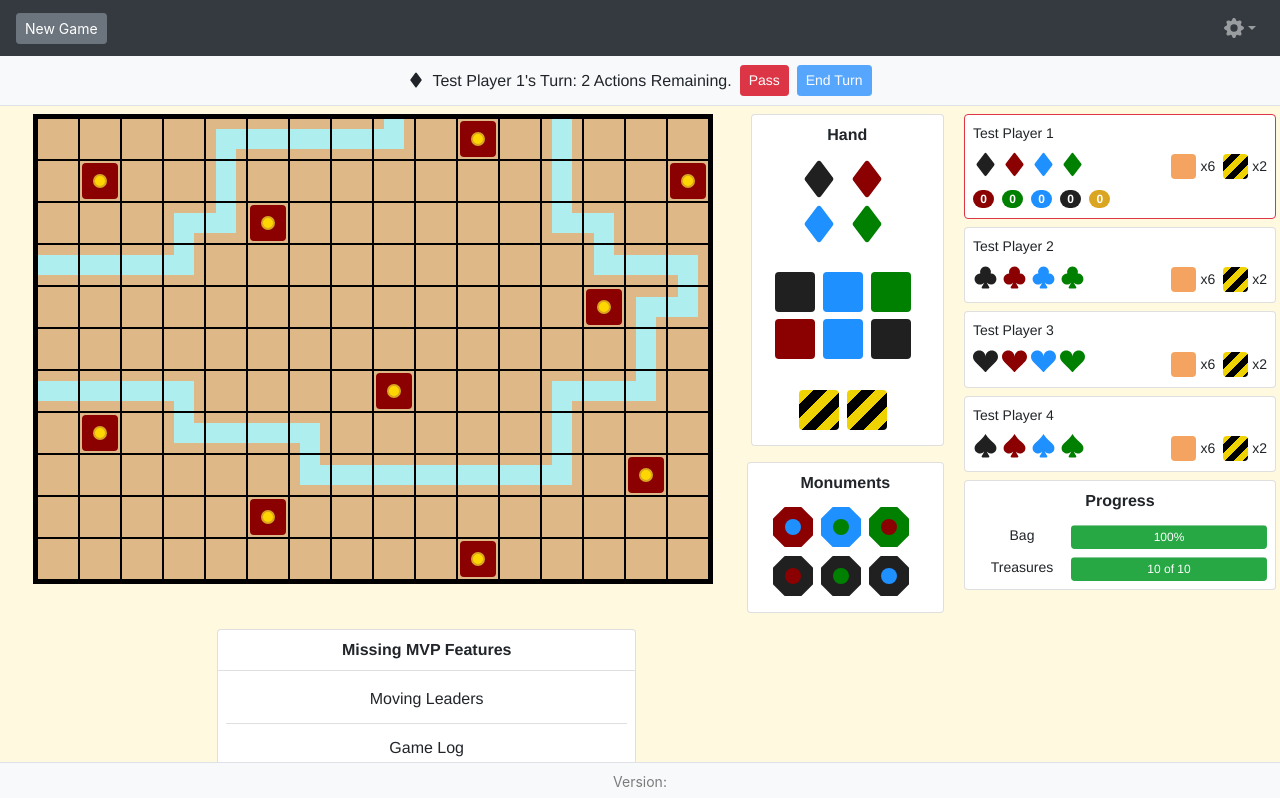
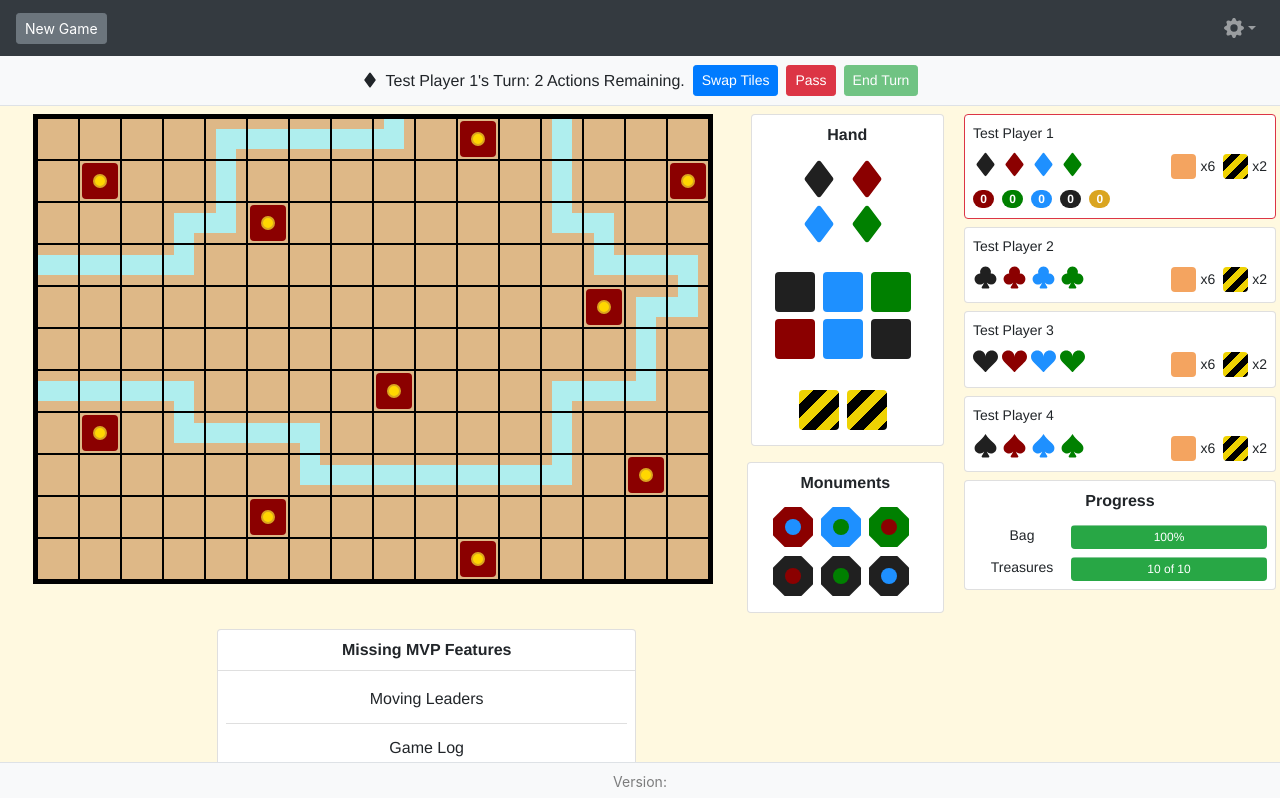
Before and after one commit to joshuahysong/RiverGame, a Vue app: page / in a window 1280 px wide. Shown: the top 798 px of the page. Built offline with nearby package versions, Linux system fonts and the light colour scheme.

Commit message:
Added tile swapping

```diff
--- a/package.json
+++ b/package.json
@@ -1,6 +1,6 @@
 {
   "name": "river-game",
-  "version": "0.1.8",
+  "version": "0.1.9",
   "private": true,
   "scripts": {
     "serve": "vue-cli-service serve",
--- a/src/App.vue
+++ b/src/App.vue
@@ -124,7 +124,6 @@
                                 <li class="list-group-item">Wars</li>
                                 <li class="list-group-item">Bots</li>
                                 <li class="list-group-item">Game Setup Screen</li>
-                                <li class="list-group-item">Tile Swap</li>
                                 <li class="list-group-item">Game End</li>
                             </ul>
                         </div>
--- a/src/components/ActionBar.vue
+++ b/src/components/ActionBar.vue
@@ -14,6 +14,34 @@
             <div v-if="showBuildMonumentMultipleMessage" class="d-inline-block">
                 {{playerName}}: Select the top-left location for the monument.
             </div>
+            <div v-if="showSwapTilesMessage" class="d-inline-block">
+                {{playerName}}: Select tiles to discard and redraw.
+            </div>
+        </div>
+        <div v-if="showCurrentPlayerMessage" class="col-12 col-sm-auto pt-1 pt-sm-0">
+            <b-button
+                variant="primary"
+                size="sm"
+                @click="beginSwapTiles"
+                :disabled="areActionsDepleted"
+                class="mr-2">
+                Swap Tiles
+            </b-button>
+            <b-button
+                variant="danger"
+                size="sm"
+                :disabled="areActionsDepleted"
+                @click="showPassTurnMessageBox"
+                class="mr-2">
+                Pass
+            </b-button>
+            <b-button
+                variant="success"
+                size="sm"
+                :disabled="isEndTurnDisabled"
+                @click="doEndTurn">
+                End Turn
+            </b-button>
         </div>
         <div v-if="showBuildMonumentMessage || showBuildMonumentMultipleMessage" class="col-12 col-sm-auto pt-1 pt-sm-0">
             <b-button
@@ -23,21 +51,19 @@
                 Pass
             </b-button>
         </div>
-        <div v-if="showCurrentPlayerMessage" class="col-12 col-sm-auto pt-1 pt-sm-0">
+        <div v-if="showSwapTilesMessage" class="col-12 col-sm-auto pt-1 pt-sm-0">
+            <b-button
+                variant="warning"
+                size="sm"
+                @click="stopSwapTiles"
+                class="mr-2">
+                Cancel
+            </b-button>
             <b-button
                 variant="danger"
                 size="sm"
-                :disabled="isPassTurnDisabled"
-                @click="showPassTurnMessageBox"
-                class="mr-2">
-                Pass
-            </b-button>
-            <b-button
-                variant="primary"
-                size="sm"
-                :disabled="isEndTurnDisabled"
-                @click="doEndTurn">
-                End Turn
+                @click="doSwapTiles">
+                Discard {{ player.selectedTiles.length }} Tile{{ player.selectedTiles.length === 1 ? '' : 's' }}
             </b-button>
         </div>
     </div>
@@ -55,8 +81,12 @@ export default {
             showCurrentPlayerMessage: true,
             showTakeTreasureMessage: false,
             showBuildMonumentMessage: false,
-            showBuildMonumentMultipleMessage: false
+            showBuildMonumentMultipleMessage: false,
+            showSwapTilesMessage: false
         }
+    },
+    mounted() {
+        this.setMessageDisplayToggles(this.currentActionType)
     },
     computed: {
         ...mapGetters('game', [
@@ -82,23 +112,23 @@ export default {
         isEndTurnDisabled() {
             return this.remainingActions != 0
         },
-        isPassTurnDisabled() {
+        areActionsDepleted() {
             return this.remainingActions == 0
         }
     },
     watch: {
         currentActionType(newActionType) {
-            this.showCurrentPlayerMessage = false
-            this.showTakeTreasureMessage = false
-            this.showBuildMonumentMessage = false
-            this.showBuildMonumentMultipleMessage = false
-            if (newActionType == actionTypes.playTile) this.showCurrentPlayerMessage = true
-            if (newActionType == actionTypes.takeTreasure) this.showTakeTreasureMessage = true
-            if (newActionType == actionTypes.buildMonument) this.showBuildMonumentMessage = true
-            if (newActionType == actionTypes.buildMonumentMultiple) this.showBuildMonumentMultipleMessage = true
+            this.setMessageDisplayToggles(newActionType)
         }
     },
     methods: {
+        setMessageDisplayToggles(newActionType) {
+            this.showCurrentPlayerMessage = newActionType == actionTypes.playTile
+            this.showTakeTreasureMessage = newActionType == actionTypes.takeTreasure
+            this.showBuildMonumentMessage = newActionType == actionTypes.buildMonument
+            this.showBuildMonumentMultipleMessage = newActionType == actionTypes.buildMonumentMultiple
+            this.showSwapTilesMessage = newActionType == actionTypes.swapTiles
+        },
         async doEndTurn() {
             this.$store.dispatch('board/checkForMonumentScore')
             await this.$store.dispatch('players/refillPlayerHands')
@@ -131,6 +161,22 @@ export default {
             })
             this.$store.commit('game/setActionType', { actionType: actionTypes.playTile })
             this.$store.commit('game/actionCompleted')
+        },
+        beginSwapTiles(){
+            this.$store.commit('players/clearTileSelection', { playerId: this.player.id })
+            this.$store.commit('game/setActionType', { actionType: actionTypes.swapTiles })
+        },
+        stopSwapTiles() {
+            this.$store.commit('players/clearTileSelection', { playerId: this.player.id })
+            this.$store.commit('game/setActionType', { actionType: actionTypes.playTile })
+        },
+        async doSwapTiles() {
+            let tilesToRemove = [...this.player.selectedTiles]
+            this.$store.commit('players/clearTileSelection', { playerId: this.player.id })
+            this.$store.commit('players/removeTilesFromHand', { playerId: this.player.id, tilesToRemove: tilesToRemove })
+            await this.$store.dispatch('players/refillPlayerHands')
+            this.$store.commit('game/setActionType', { actionType: actionTypes.playTile })
+            this.$store.commit('game/actionCompleted')
         }
     }
 }
--- a/src/components/PlayerHand.vue
+++ b/src/components/PlayerHand.vue
@@ -139,11 +139,16 @@ export default {
             return this.selectable && this.player.selectedTiles.some(x => x.index === index && x.tileType === tileType)
         },
         selectTile(index, tileType) {
+            if (!this.selectable) return
+
             let isLeaderTile = leaderTileTypes.includes(tileType)
             let isRevolt = this.currentActionType === actionTypes.revoltAttack  || this.currentActionType === actionTypes.revoltDefend
-            if (this.selectable &&
-                ((this.remainingActions > 0 && this.currentActionType === actionTypes.playTile) ||
-                isRevolt && this.player.hand[index] === tileTypes.temple)) {
+            let allowTileSelection = false
+            if (this.remainingActions > 0 && this.currentActionType === actionTypes.playTile) allowTileSelection = true
+            if (isRevolt && this.player.hand[index] === tileTypes.temple) allowTileSelection = true
+            if (this.currentActionType === actionTypes.swapTiles && !isLeaderTile && tileType !== tileTypes.catastrophe) allowTileSelection = true
+
+            if (allowTileSelection) {
                 if (this.isSelectedTile(index, tileType)) {
                     this.$store.dispatch('players/removeTileSelection', { playerId: this.player.id, index: index, tileType: tileType, isLeaderTile: isLeaderTile })
                 } else {
--- a/src/store/modules/board.js
+++ b/src/store/modules/board.js
@@ -1,6 +1,5 @@
 import Vue from 'vue';
 import { mapTypes, tileTypes, boardStats, actionTypes, monumentTypes } from '../../common/constants'
-
 
 const state = () => ({
     map: [
--- a/src/store/modules/game.js
+++ b/src/store/modules/game.js
@@ -1,7 +1,8 @@
 import { actionTypes, monumentTypes } from '../../common/constants'
 
+const DEBUG = false
+
 const state = () => ({
-    debug: false,
     activeTurnPlayerId: 0,
     currentActionPlayerId: 0,
     currentHandDisplayPlayerId: 0,
@@ -39,8 +40,8 @@ const defaultState = {
 }
 
 const getters = {
-    debug: (state) => {
-        return state.debug
+    debug() {
+        return DEBUG
     },
     isSaveValid() {
         if (localStorage.gameState) {
--- a/src/store/modules/players.js
+++ b/src/store/modules/players.js
@@ -27,7 +27,7 @@ const getters = {
 
 const actions = {
     async createNewPlayer({commit, state, dispatch}, payload) {
-        var hand = await dispatch('bag/drawTiles', {numberOfTiles: 6}, { root: true })
+        var hand = await dispatch('bag/drawTiles', { numberOfTiles: 6 }, { root: true })
         var newPlayer = {
             id: state.players.length + 1,
             name: payload.name,
@@ -119,6 +119,14 @@ const mutations = {
             playerHand.splice(payload.index, 1)
         }
     },
+    removeTilesFromHand(state, payload) {
+        let playerHand = state.players.filter(x => x.id === payload.playerId)[0].hand
+        let indexesToRemove = payload.tilesToRemove.map(tileToRemove => tileToRemove.index)
+        if (playerHand && playerHand.length >= indexesToRemove.length) {
+            let filteredHand = playerHand.filter((x, index) => !indexesToRemove.includes(index))
+            state.players.filter(x => x.id === payload.playerId)[0].hand = filteredHand
+        }
+    },
     removeLeaderFromHand(state, payload) {
         let playerLeaders = state.players.filter(x => x.id === payload.playerId)[0].leaders
         if (playerLeaders && playerLeaders.length > payload.index) {
```
